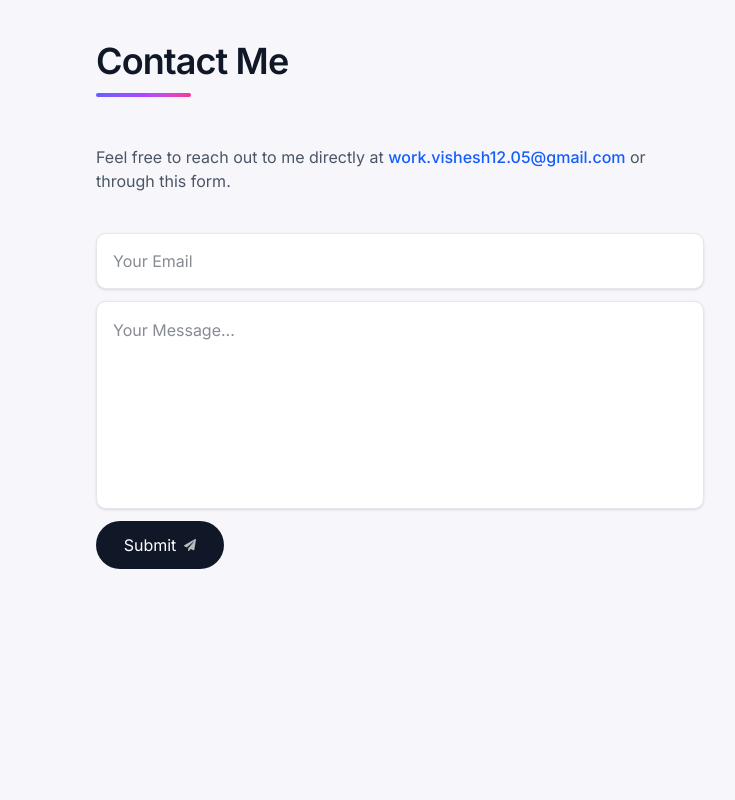
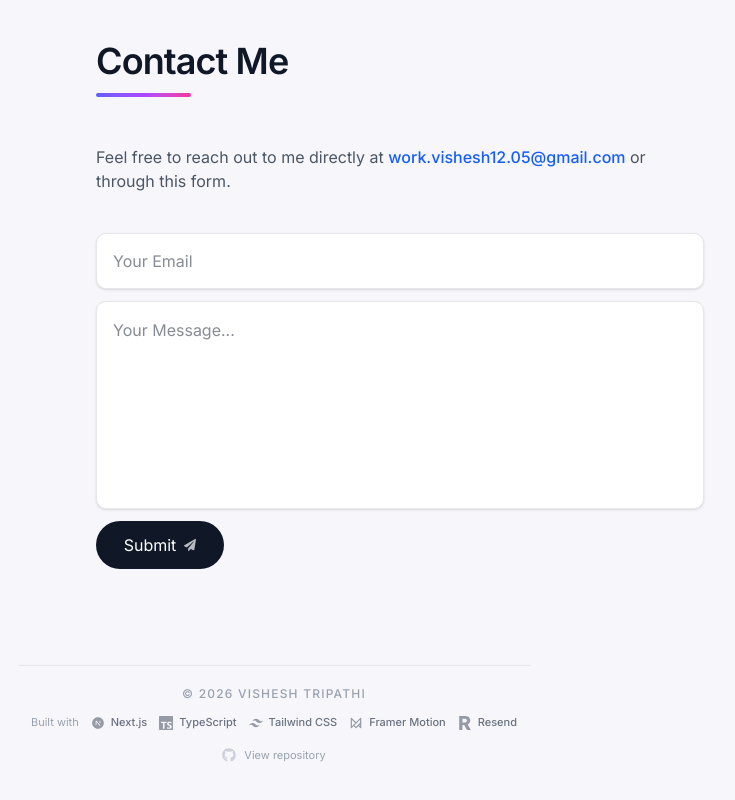
Before and after one commit to VTCodeCraft/next-portfolio, a Next.js app: page / in a window 1280 px wide. Shown: the part 2396-3196 px from the top of the page, without its empty margins (366-1101 px from the left). Before the commit the page ends 3157 px from the top, so only its background shows below. Built offline with nearby package versions, Linux system fonts and the light colour scheme; no server answers.

Commit message:
feat: add Footer component and integrate it into the layout; adjust spacing in Contact component

```diff
--- a/app/layout.tsx
+++ b/app/layout.tsx
@@ -2,6 +2,7 @@ import type { Metadata } from "next";
 import { Inter } from "next/font/google";
 import "./globals.css";
 import Header from "@/components/header";
+import Footer from "@/components/footer";
 import ActiveSectionContextProvider from "@/context/active-section-context";
 import { Toaster } from "react-hot-toast";
 
@@ -32,10 +33,10 @@ export default function RootLayout({
         <ActiveSectionContextProvider>
         <Header />
         {/* CONTENT */}
-        <main className="w-full pt-32 pb-20">
+        <main className="w-full pt-32 pb-10">
           <div className="w-full">{children}</div>
         </main>
-
+        <Footer />
         <Toaster position="top-right"/>
         </ActiveSectionContextProvider>
       </body>
--- a/components/contact.tsx
+++ b/components/contact.tsx
@@ -13,7 +13,7 @@ export default function Contact() {
          return (
                   <motion.section
                            id="contact"
-                           className="w-full scroll-mt-28  max-w-[38rem] text-center sm:mb-28 lg:mx-0 lg:text-left"
+                           className="w-full scroll-mt-28 max-w-[38rem] pb-2 text-center sm:mb-10 lg:mx-0 lg:text-left"
                            initial={{ opacity: 0, y: 50 }}
                            whileInView={{ opacity: 1, y: 0 }}
                            transition={{ duration: 0.5 }}
@@ -33,7 +33,7 @@ export default function Contact() {
                                     or through this form.
                            </p>
 
-                           <form className="flex flex-col mt-10 w-full mb-4"
+                           <form className="mt-10 mb-2 flex w-full flex-col"
                                     action={async (formData) => {
                                              const { data, error } = await sendEmail(formData);
 
--- /dev/null
+++ b/components/footer.tsx
@@ -0,0 +1,65 @@
+import Link from "next/link";
+import { FaGithub } from "react-icons/fa";
+import { RiNextjsFill, RiTailwindCssFill } from "react-icons/ri";
+import { SiTypescript, SiResend } from "react-icons/si";
+import { TbBrandFramerMotion } from "react-icons/tb";
+
+const techStack = [
+  {
+    name: "Next.js",
+    icon: RiNextjsFill,
+  },
+  {
+    name: "TypeScript",
+    icon: SiTypescript,
+  },
+  {
+    name: "Tailwind CSS",
+    icon: RiTailwindCssFill,
+  },
+  {
+    name: "Framer Motion",
+    icon: TbBrandFramerMotion,
+  },
+  {
+    name: "Resend",
+    icon: SiResend,
+  },
+] as const;
+
+export default function Footer() {
+  return (
+    <footer className="pb-8 px-4 text-center">
+      <div className="mx-auto max-w-lg border-t border-gray-200 pt-5">
+        <small className="mb-3 block text-xs font-medium tracking-widest text-gray-400 uppercase">
+          &copy; {new Date().getFullYear()} Vishesh Tripathi
+        </small>
+        <div className="flex flex-wrap items-center justify-center gap-x-3 gap-y-2 text-[11px] text-gray-400">
+          <span>Built with</span>
+          {techStack.map((tech) => {
+            const Icon = tech.icon;
+
+            return (
+              <span
+                key={tech.name}
+                className="inline-flex items-center gap-1.5 text-gray-500"
+              >
+                <Icon className="text-sm opacity-70" />
+                <span className="font-medium">{tech.name}</span>
+              </span>
+            );
+          })}
+        </div>
+        <Link
+          href="https://github.com/VTCodeCraft/next-portfolio"
+          target="_blank"
+          rel="noopener noreferrer"
+          className="mt-4 inline-flex items-center gap-2 text-[11px] text-gray-400 transition hover:text-gray-600"
+        >
+          <FaGithub className="text-sm opacity-45" />
+          <span>View repository</span>
+        </Link>
+      </div>
+    </footer>
+  );
+}
```
